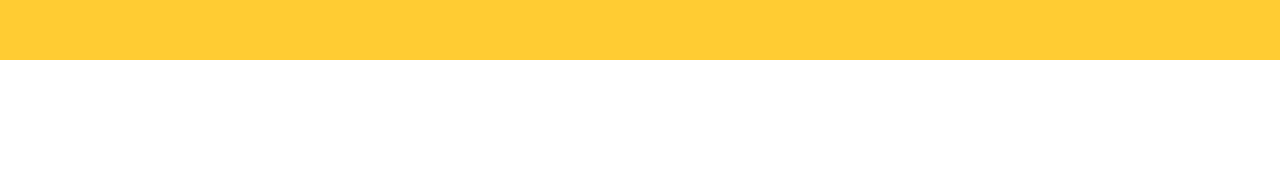
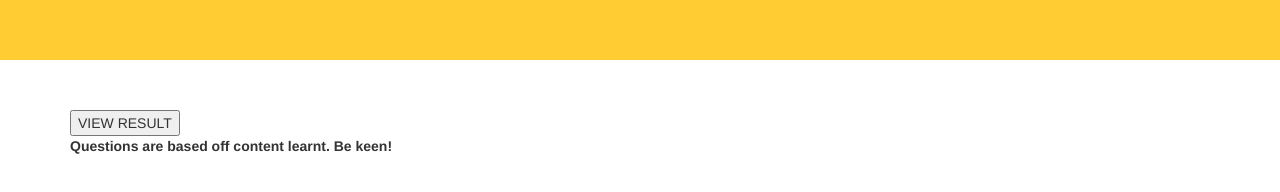
Before and after one commit to Hunch0/quizBoard, a plain HTML site: page index.html in a window 1280 px wide. Shown: the part 180-372 px from the top of the page. Drawn offline with nearby package versions, Linux system fonts and the light colour scheme.

Commit message:
add form and submit button

```diff
--- a/index.html
+++ b/index.html
@@ -13,12 +13,12 @@
       <h1> QUIZ </h1>
       <p>*You have to answer to all questions</p>
     </div>
-    <!-- <div class="container cont">
+    <div class="container cont">
       <div class="result">
         <h1 id="marks"></h1>
       </div>
       <form id="form">
-        <div>
+        <!-- <div>
           <ul>
             <li> Q 1 - 1. JavaScript is a ______ language.</li>
               <input type="radio" name="q0" value="A" required>A - Programming.<br>
@@ -46,12 +46,12 @@
               <input type="radio" name="q4" value="C"> C - concat()<br>
               <input type="radio" name="q4" value="D"> D - append()
           </ul>
-        </div>
+        </div> -->
         <button type="submit" onclick="myFunction()" >VIEW RESULT</button>
         </form>
         <div class="footer">
         <p><strong>Questions are based off content learnt. Be keen!</strong></p>
-        </div> -->
+        </div>
     </div>
   </body>
 </html>
```
